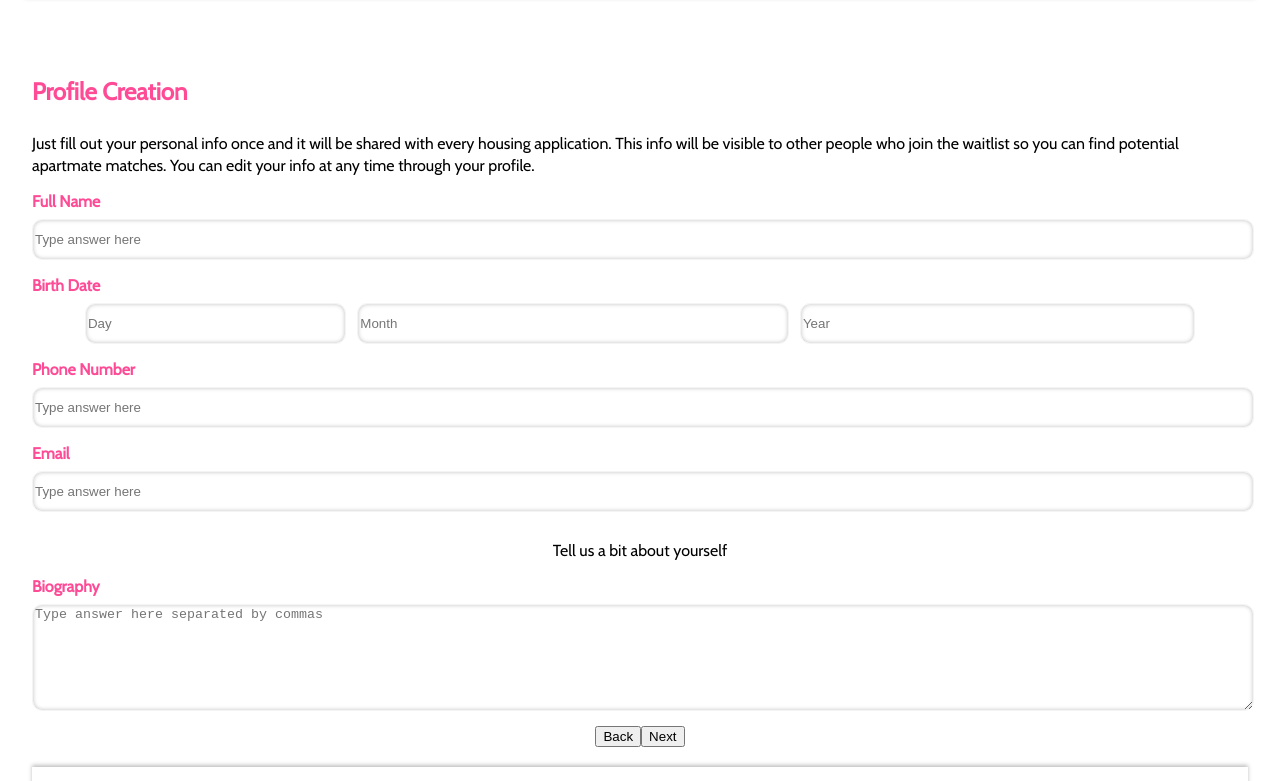
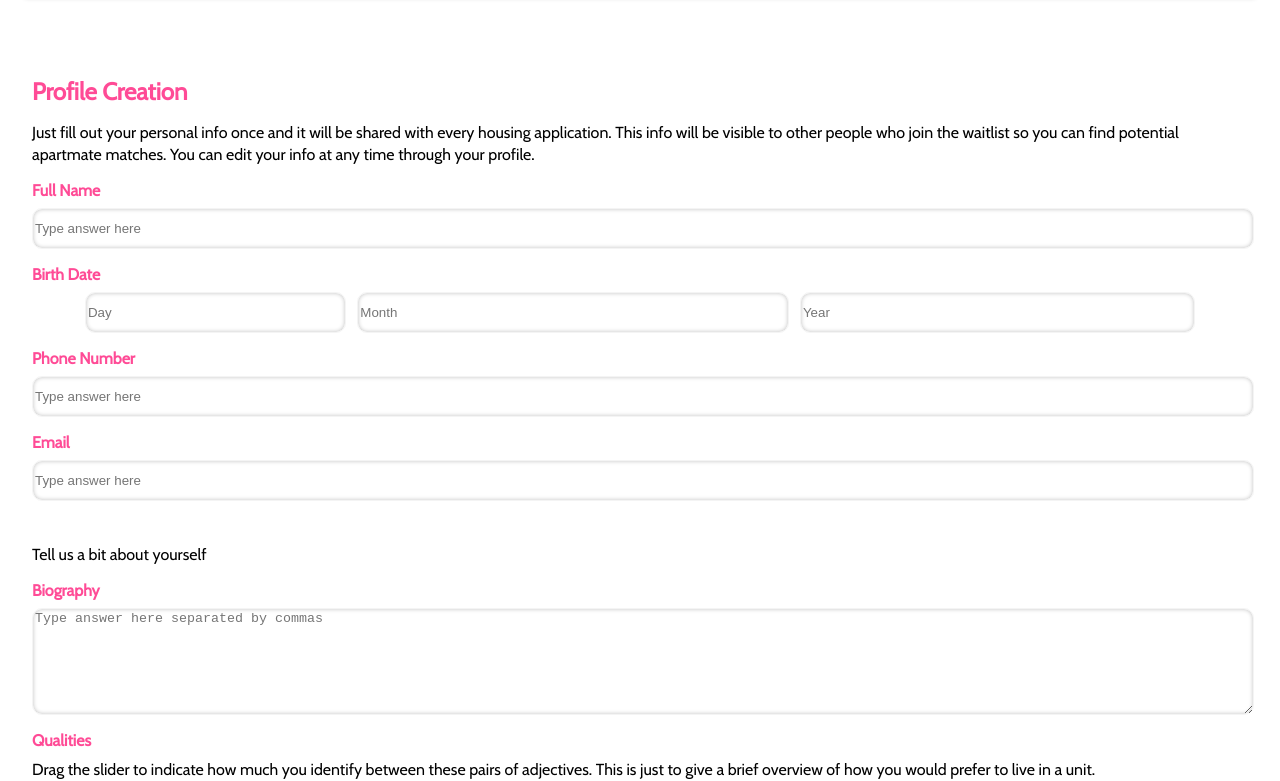
Before and after one commit to apartments-app/front-end, a React (Create React App) app: page / in a window 1280 px wide. Shown: the part 1517-2298 px from the top of the page. Built offline with nearby package versions, Linux system fonts and the light colour scheme; a web font is replaced by a local one.

Commit message:
Added Qualities label and info. Also created hook for the slider input.

```diff
--- a/src/components/ProfileCreation.js
+++ b/src/components/ProfileCreation.js
@@ -75,6 +75,7 @@ const ProfileCreation = () => {
     birthyear: ""
   })
   const [textarea, setTextArea] = useState("");
+  const [range, setRange] = useState(30)
 
   const handleInputChange = (event) => {
     const name = event.target.name;
@@ -92,6 +93,10 @@ const ProfileCreation = () => {
     setTextArea(event.target.value);
   };
 
+  const handleRangeChange = (event) => {
+    setRange(event.target.value)
+  }
+
   const handleSubmit = (event) => {
     event.preventDefault();
     console.log(inputs);
@@ -100,10 +105,13 @@ const ProfileCreation = () => {
   return (
     <Container>
       <HeaderText>Profile Creation</HeaderText>
-      <InfoText>
+      <InfoText style={{marginTop: "2px"}}>
       Just fill out your personal info once and it will be shared with every housing application. This info will be visible to other people who join the waitlist so you can find potential apartmate matches. You can edit your info at any time through your profile.
       </InfoText>
+
+      {/*FORM*/}
       <form onSubmit={handleSubmit}>
+        {/*Personal Details*/}
         <ProfileLabel>
           Full Name
           <InputStyle
@@ -158,17 +166,30 @@ const ProfileCreation = () => {
             placeholder="Type answer here"
           />
         </ProfileLabel>
-        <InfoText>
+
+        {/*Biography*/}
+        <div style={{marginTop: "43px"}} />
+        <InfoText style={{display: "block"}}>
           Tell us a bit about yourself
         </InfoText>
-        <ProfileLabel>
+        <ProfileLabel style={{marginTop: "4px"}}>
           Biography
           <InputBio
+            name="inpuNBio"
             value={textarea}
             onChange={handleTextChange}
             placeholder="Type answer here separated by commas"
           />
         </ProfileLabel>
+
+        {/*Qualities*/}
+        <ProfileLabel style={{marginTop: "13px"}}>
+          Qualities
+          <InfoText style={{display: "block", marginTop: "6px"}}>
+            Drag the slider to indicate how much you identify between these pairs of adjectives. This is just to give a brief overview of how you would prefer to live in a unit.
+          </InfoText>
+        </ProfileLabel>
+
         <button>Back</button>
         <button>Next</button>
       </form>
```
